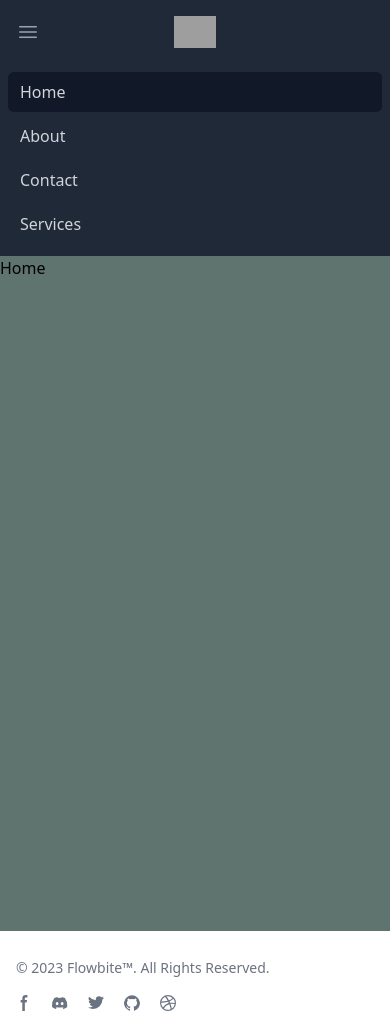
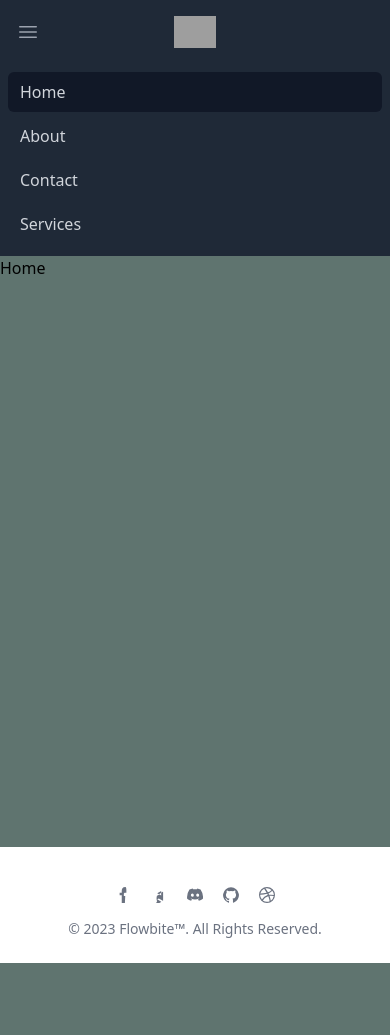
Before and after one commit to nithinK-142/svelte-guide, a SvelteKit app: page / in a window 390 px wide. After the commit the page ends 963 px from the top, so only its background shows below. Built offline with nearby package versions, Linux system fonts and the light colour scheme; grey boxes are pictures that could not be loaded.

Commit message:
update: footer responsive.

```diff
--- a/src/routes/+layout.svelte
+++ b/src/routes/+layout.svelte
@@ -15,6 +15,6 @@
 
 <style>
     main {
-        height: 80vh;
+        height: 70vh;
     }
 </style>
--- a/src/routes/Footer.svelte
+++ b/src/routes/Footer.svelte
@@ -1,39 +1,43 @@
 <script>
   const year = new Date().getFullYear();
 </script>
+
 <footer class="bg-white dark:bg-gray-900">
   <div class="mx-auto w-full max-w-screen-xl p-4 py-6 lg:py-8">
-    <div class="sm:flex sm:items-center sm:justify-between">
-        <span class="text-sm text-gray-500 sm:text-center dark:text-gray-400">© {year} <a href="https://flowbite.com/" class="hover:underline">Flowbite™</a>. All Rights Reserved.
+    <div class="flex flex-col-reverse items-center gap-4 sm:flex-row sm:items-center sm:justify-between">
+      <!-- All Rights Reserved text -->
+      <span class="text-sm text-gray-500 sm:text-center dark:text-gray-400">
+        © {year} <a href="https://flowbite.com/" class="hover:underline">Flowbite™</a>. All Rights Reserved.
       </span>
+      <!-- Social icons -->
       <div class="flex mt-4 space-x-5 sm:justify-center sm:mt-0">
-            <a href={"#"} class="text-gray-500 hover:text-gray-900 dark:hover:text-white">
+        <a href="#" class="text-gray-500 hover:text-gray-900 dark:hover:text-white">
           <svg class="w-4 h-4" aria-hidden="true" xmlns="http://www.w3.org/2000/svg" fill="currentColor" viewBox="0 0 8 19">
-                      <path fill-rule="evenodd" d="M6.135 3H8V0H6.135a4.147 4.147 0 0 0-4.142 4.142V6H0v3h2v9.938h3V9h2.021l.592-3H5V3.591A.6.6 0 0 1 5.592 3h.543Z" clip-rule="evenodd"/>
+            <path d="M2.52 19V9.885H0v-2.99h2.52v-2.2C2.52 2.04 3.353 0 6.786 0 7.955 0 8 2.48 8 3.555V6.89h-1.272c-1.42 0-1.715.678-1.715 1.68v2.193H6.66L6.255 19H2.521Z"/>
           </svg>
           <span class="sr-only">Facebook page</span>
         </a>
-            <a href={"#"} class="text-gray-500 hover:text-gray-900 dark:hover:text-white">
+        <a href="#" class="text-gray-500 hover:text-gray-900 dark:hover:text-white">
           <svg class="w-4 h-4" aria-hidden="true" xmlns="http://www.w3.org/2000/svg" fill="currentColor" viewBox="0 0 21 16">
-                      <path d="M16.942 1.556a16.3 16.3 0 0 0-4.126-1.3 12.04 12.04 0 0 0-.529 1.1 15.175 15.175 0 0 0-4.573 0 11.585 11.585 0 0 0-.535-1.1 16.274 16.274 0 0 0-4.129 1.3A17.392 17.392 0 0 0 .182 13.218a15.785 15.785 0 0 0 4.963 2.521c.41-.564.773-1.16 1.084-1.785a10.63 10.63 0 0 1-1.706-.83c.143-.106.283-.217.418-.33a11.664 11.664 0 0 0 10.118 0c.137.113.277.224.418.33-.544.328-1.116.606-1.71.832a12.52 12.52 0 0 0 1.084 1.785 16.46 16.46 0 0 0 5.064-2.595 17.286 17.286 0 0 0-2.973-11.59ZM6.678 10.813a1.941 1.941 0 0 1-1.8-2.045 1.93 1.93 0 0 1 1.8-2.047 1.919 1.919 0 0 1 1.8 2.047 1.93 1.93 0 0 1-1.8 2.045Zm6.644 0a1.94 1.94 0 0 1-1.8-2.045 1.93 1.93 0 0 1 1.8-2.047 1.918 1.918 0 0 1 1.8 2.047 1.93 1.93 0 0 1-1.8 2.045Z"/>
+            <path d="M8.153 15.998a.25.25 0 0 1-.312-.2 10.863 10.863 0 0 1 0-6.666l3.37-1.846 2.154 1.247V2.632l-5.19 3.01 2.153 1.248 5.19-3.01a.25.25 0 0 1 .372.219v11.168a.25.25 0 0 1-.373.218l-5.19-3.008-2.154 1.248 5.19 3.009a.25.25 0 0 1-.06.444l-8.524 4.958Z"/>
           </svg>
           <span class="sr-only">Discord community</span>
         </a>
-            <a href={"#"} class="text-gray-500 hover:text-gray-900 dark:hover:text-white">
+        <a href="#" class="text-gray-500 hover:text-gray-900 dark:hover:text-white">
           <svg class="w-4 h-4" aria-hidden="true" xmlns="http://www.w3.org/2000/svg" fill="currentColor" viewBox="0 0 20 17">
-                  <path fill-rule="evenodd" d="M20 1.892a8.178 8.178 0 0 1-2.355.635 4.074 4.074 0 0 0 1.8-2.235 8.344 8.344 0 0 1-2.605.98A4.13 4.13 0 0 0 13.85 0a4.068 4.068 0 0 0-4.1 4.038 4 4 0 0 0 .105.919A11.705 11.705 0 0 1 1.4.734a4.006 4.006 0 0 0 1.268 5.392 4.165 4.165 0 0 1-1.859-.5v.05A4.057 4.057 0 0 0 4.1 9.635a4.19 4.19 0 0 1-1.856.07 4.108 4.108 0 0 0 3.831 2.807A8.36 8.36 0 0 1 0 14.184 11.732 11.732 0 0 0 6.291 16 11.502 11.502 0 0 0 17.964 4.5c0-.177 0-.35-.012-.523A8.143 8.143 0 0 0 20 1.892Z" clip-rule="evenodd"/>
+            <path d="M16.94 1.556a16.3 16.3 0 0 0-4.126-1.3 12.04 12.04 0 0 0-.529 1.1 15.175 15.175 0 0 0-4.573 0 11.585 11.585 0 0 0-.535-1.1 16.274 16.274 0 0 0-4.129 1.3A17.392 17.392 0 0 0 .182 13.218a15.785 15.785 0 0 0 4.963 2.521c.41-.564.773-1.16 1.084-1.785a10.63 10.63 0 0 1-1.706-.83c.143-.106.283-.217.418-.33a11.664 11.664 0 0 0 10.118 0c.137.113.277.224.418.33-.544.328-1.116.606-1.71.832a12.52 12.52 0 0 0 1.084 1.785 16.46 16.46 0 0 0 5.064-2.595 17.286 17.286 0 0 0-2.973-11.59ZM6.678 10.813a1.941 1.941 0 0 1-1.8-2.045 1.93 1.93 0 0 1 1.8-2.047 1.919 1.919 0 0 1 1.8 2.047 1.93 1.93 0 0 1-1.8 2.045Zm6.644 0a1.94 1.94 0 0 1-1.8-2.045 1.93 1.93 0 0 1 1.8-2.047 1.918 1.918 0 0 1 1.8 2.047 1.93 1.93 0 0 1-1.8 2.045Z"/>
           </svg>
           <span class="sr-only">Twitter page</span>
         </a>
-            <a href={"#"} class="text-gray-500 hover:text-gray-900 dark:hover:text-white">
+        <a href="#" class="text-gray-500 hover:text-gray-900 dark:hover:text-white">
           <svg class="w-4 h-4" aria-hidden="true" xmlns="http://www.w3.org/2000/svg" fill="currentColor" viewBox="0 0 20 20">
-                      <path fill-rule="evenodd" d="M10 .333A9.911 9.911 0 0 0 6.866 19.65c.5.092.678-.215.678-.477 0-.237-.01-1.017-.014-1.845-2.757.6-3.338-1.169-3.338-1.169a2.627 2.627 0 0 0-1.1-1.451c-.9-.615.07-.6.07-.6a2.084 2.084 0 0 1 1.518 1.021 2.11 2.11 0 0 0 2.884.823c.044-.503.268-.973.63-1.325-2.2-.25-4.516-1.1-4.516-4.9A3.832 3.832 0 0 1 4.7 7.068a3.56 3.56 0 0 1 .095-2.623s.832-.266 2.726 1.016a9.409 9.409 0 0 1 4.962 0c1.89-1.282 2.717-1.016 2.717-1.016.366.83.402 1.768.1 2.623a3.827 3.827 0 0 1 1.02 2.659c0 3.807-2.319 4.644-4.525 4.889a2.366 2.366 0 0 1 .673 1.834c0 1.326-.012 2.394-.012 2.72 0 .263.18.572.681.475A9.911 9.911 0 0 0 10 .333Z" clip-rule="evenodd"/>
+            <path d="M10 .333A9.911 9.911 0 0 0 6.866 19.65c.5.092.678-.215.678-.477 0-.237-.01-1.017-.014-1.845-2.757.6-3.338-1.169-3.338-1.169a2.627 2.627 0 0 0-1.1-1.451c-.9-.615.07-.6.07-.6a2.084 2.084 0 0 1 1.518 1.021 2.11 2.11 0 0 0 2.884.823c.044-.503.268-.973.63-1.325-2.2-.25-4.516-1.1-4.516-4.9A3.832 3.832 0 0 1 4.7 7.068a3.56 3.56 0 0 1 .095-2.623s.832-.266 2.726 1.016a9.409 9.409 0 0 1 4.962 0c1.89-1.282 2.717-1.016 2.717-1.016.366.83.402 1.768.1 2.623a3.827 3.827 0 0 1 1.02 2.659c0 3.807-2.319 4.644-4.525 4.889a2.366 2.366 0 0 1 .673 1.834c0 1.326-.012 2.394-.012 2.72 0 .263.18.572.681.475A9.911 9.911 0 0 0 10 .333Z"/>
           </svg>
           <span class="sr-only">GitHub account</span>
         </a>
-            <a href={"#"} class="text-gray-500 hover:text-gray-900 dark:hover:text-white">
+        <a href="#" class="text-gray-500 hover:text-gray-900 dark:hover:text-white">
           <svg class="w-4 h-4" aria-hidden="true" xmlns="http://www.w3.org/2000/svg" fill="currentColor" viewBox="0 0 20 20">
-                  <path fill-rule="evenodd" d="M10 0a10 10 0 1 0 10 10A10.009 10.009 0 0 0 10 0Zm6.613 4.614a8.523 8.523 0 0 1 1.93 5.32 20.094 20.094 0 0 0-5.949-.274c-.059-.149-.122-.292-.184-.441a23.879 23.879 0 0 0-.566-1.239 11.41 11.41 0 0 0 4.769-3.366ZM8 1.707a8.821 8.821 0 0 1 2-.238 8.5 8.5 0 0 1 5.664 2.152 9.608 9.608 0 0 1-4.476 3.087A45.758 45.758 0 0 0 8 1.707ZM1.642 8.262a8.57 8.57 0 0 1 4.73-5.981A53.998 53.998 0 0 1 9.54 7.222a32.078 32.078 0 0 1-7.9 1.04h.002Zm2.01 7.46a8.51 8.51 0 0 1-2.2-5.707v-.262a31.64 31.64 0 0 0 8.777-1.219c.243.477.477.964.692 1.449-.114.032-.227.067-.336.1a13.569 13.569 0 0 0-6.942 5.636l.009.003ZM10 18.556a8.508 8.508 0 0 1-5.243-1.8 11.717 11.717 0 0 1 6.7-5.332.509.509 0 0 1 .055-.02 35.65 35.65 0 0 1 1.819 6.476 8.476 8.476 0 0 1-3.331.676Zm4.772-1.462A37.232 37.232 0 0 0 13.113 11a12.513 12.513 0 0 1 5.321.364 8.56 8.56 0 0 1-3.66 5.73h-.002Z" clip-rule="evenodd"/>
+            <path d="M10 0a10 10 0 1 0 10 10A10.009 10.009 0 0 0 10 0Zm6.613 4.614a8.523 8.523 0 0 1 1.93 5.32 20.094 20.094 0 0 0-5.949-.274c-.059-.149-.122-.292-.184-.441a23.879 23.879 0 0 0-.566-1.239 11.41 11.41 0 0 0 4.769-3.366ZM8 1.707a8.821 8.821 0 0 1 2-.238 8.5 8.5 0 0 1 5.664 2.152 9.608 9.608 0 0 1-4.476 3.087A45.758 45.758 0 0 0 8 1.707ZM1.642 8.262a8.57 8.57 0 0 1 4.73-5.981A53.998 53.998 0 0 1 9.54 7.222a32.078 32.078 0 0 1-7.9 1.04h.002Zm2.01 7.46a8.51 8.51 0 0 1-2.2-5.707v-.262a31.64 31.64 0 0 0 8.777-1.219c.243.477.477.964.692 1.449-.114.032-.227.067-.336.1a13.569 13.569 0 0 0-6.942 5.636l.009.003ZM10 18.556a8.508 8.508 0 0 1-5.243-1.8 11.717 11.717 0 0 1 6.7-5.332.509.509 0 0 1 .055-.02 35.65 35.65 0 0 1 1.819 6.476 8.476 8.476 0 0 1-3.331.676Zm4.772-1.462A37.232 37.232 0 0 0 13.113 11a12.513 12.513 0 0 1 5.321.364 8.56 8.56 0 0 1-3.66 5.73h-.002Z"/>
           </svg>
           <span class="sr-only">Dribbble account</span>
         </a>
```
Lines whose indentation alone changed are shown as unchanged.
